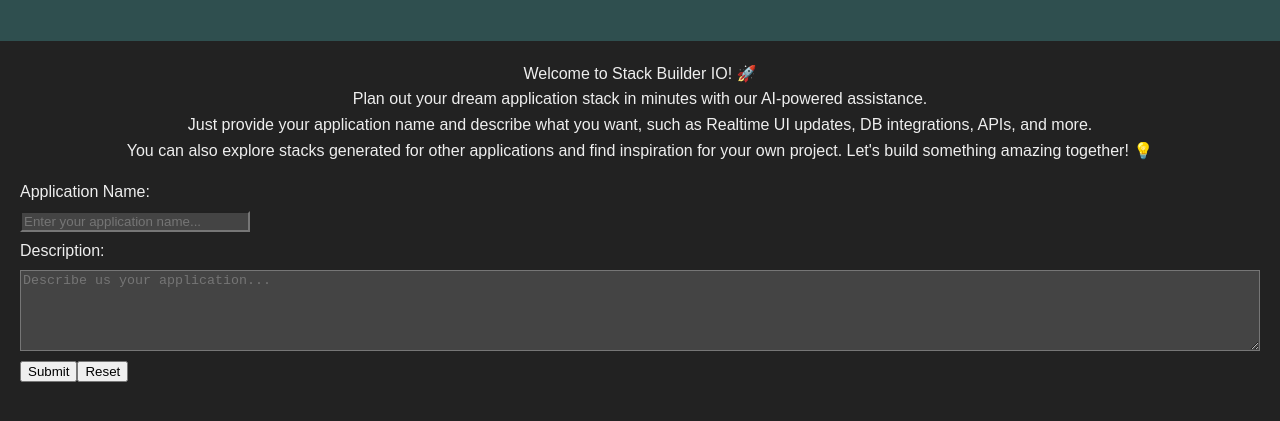
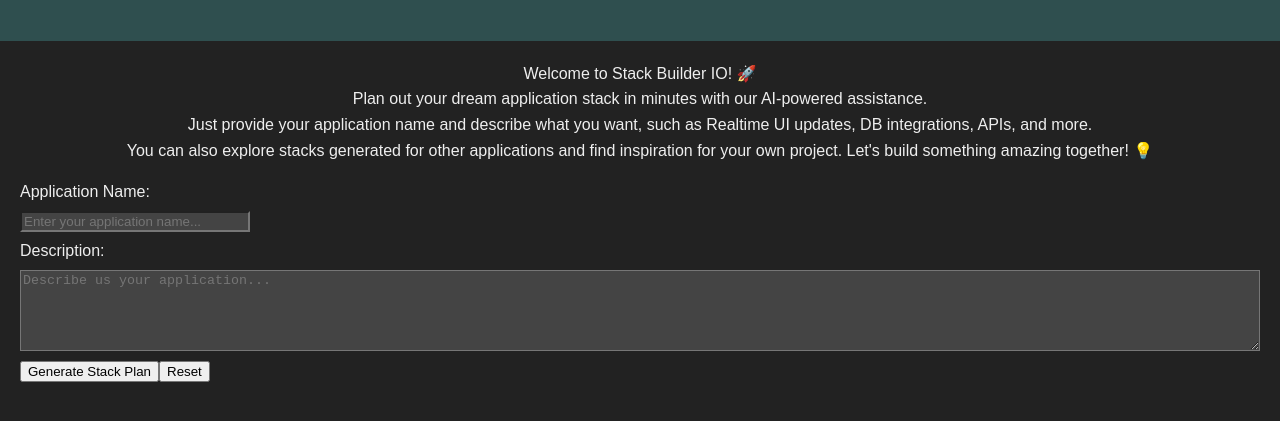
Before and after one commit to oz03-hub/stackbuildio, a website: page client/index.html in a window 1280 px wide. Shown: the part 131-552 px from the top of the page. Drawn offline with Linux system fonts and the light colour scheme.

Commit message:
Update index.html

```diff
--- a/client/index.html
+++ b/client/index.html
@@ -27,7 +27,7 @@
                 <textarea id="appDescription" rows="5" placeholder="Describe us your application..."></textarea>
             </form>
             <div class="buttons-container">
-                <button type="submit">Submit</button>
+                <button type="submit">Generate Stack Plan</button>
                 <button type="reset">Reset</button>
             </div>
         </div>
```
